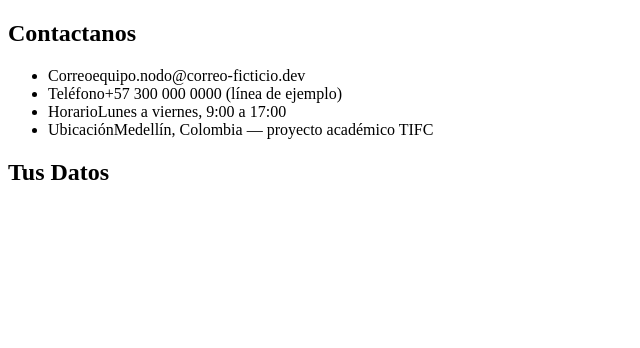
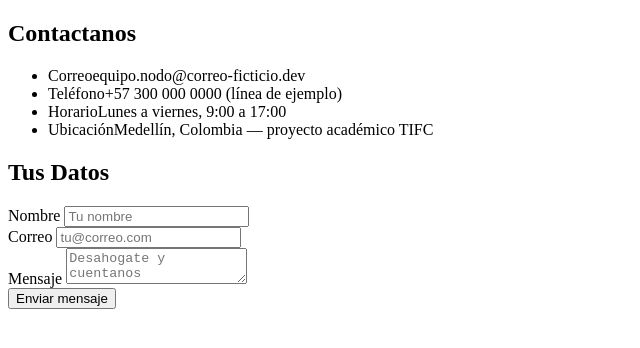
Before and after one commit to waltermp11/TIFC2DEV-SDPF6-Simulaci-n-de-Proyecto-SCRUM, a plain HTML site: page contacto.html in a window 1280 px wide. Shown: the whole page, without its empty margins (0-640 px from the left). Drawn offline with Linux system fonts and the light colour scheme.

Commit message:
Contacto

```diff
--- a/contacto.html
+++ b/contacto.html
@@ -1,10 +1,12 @@
 <!DOCTYPE html>
 <html lang="en">
+
 <head>
     <meta charset="UTF-8">
     <meta name="viewport" content="width=device-width, initial-scale=1.0">
     <title>Contacto</title>
 </head>
+
 <body>
 
     <section class="section-contacto">
@@ -20,16 +22,31 @@
             </ul>
 
 
+        </article>
+        <article class="article-contacto-usuario">
+            <h2>Tus Datos</h2>
 
-
-
+            <form>
+                <div>
+                    <label for="nombre">Nombre </label>
+                    <input type="text" id="nombre" name="nombre" placeholder="Tu nombre">
+                </div>
+                <div>
+                    <label for="email">Correo </label>
+                    <input type="email" id="email" name="email" placeholder="tu@correo.com">
+                </div>
+                <div>
+                    <label for="mensaje">Mensaje </label>
+                    <textarea id="mensaje" name="mensaje" placeholder="Desahogate y cuentanos"></textarea>
+                </div>
+                <button type="submit" class="button-contacto-enviar">Enviar mensaje</button>
+            </form>
 
 
 
         </article>
-    <article class="article-contaco-usuario"></article>
 
-    <h2>Tus Datos</h2>
+
 
 
     </section>
@@ -37,4 +54,5 @@
 
 
 </body>
+
 </html>
```
Lines whose indentation alone changed are shown as unchanged.
